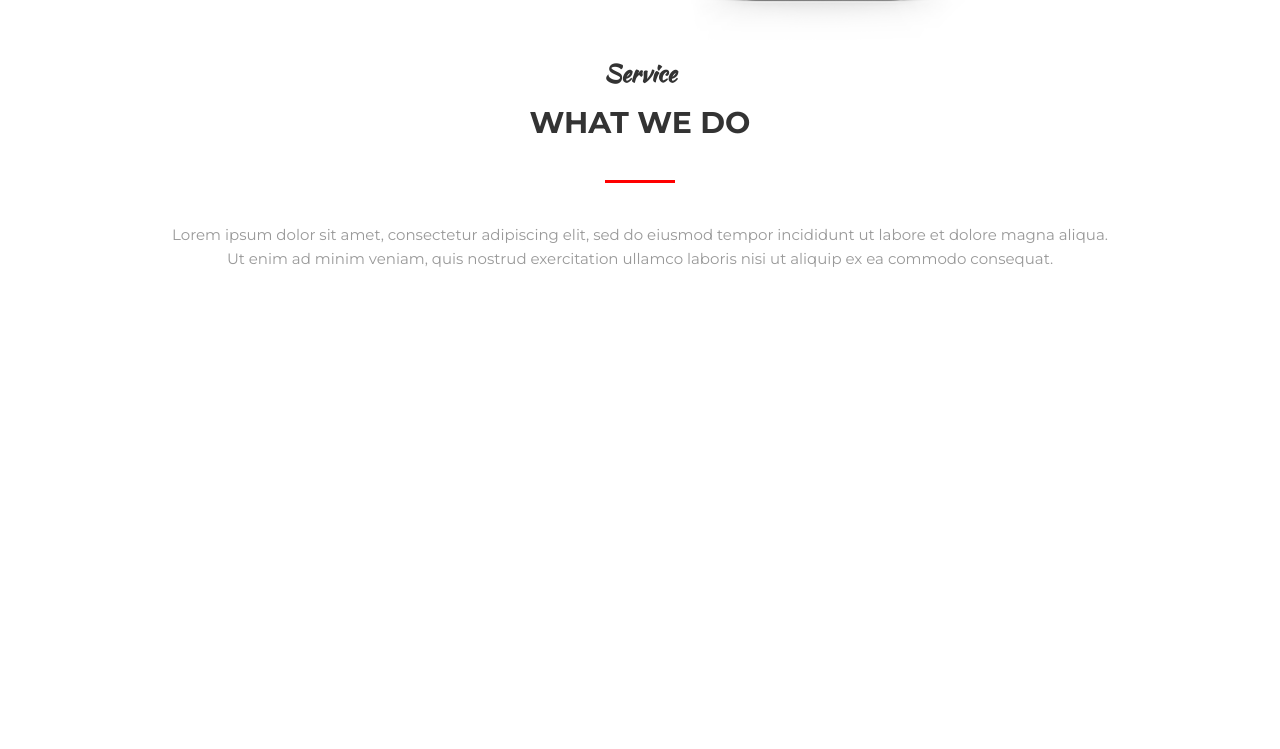
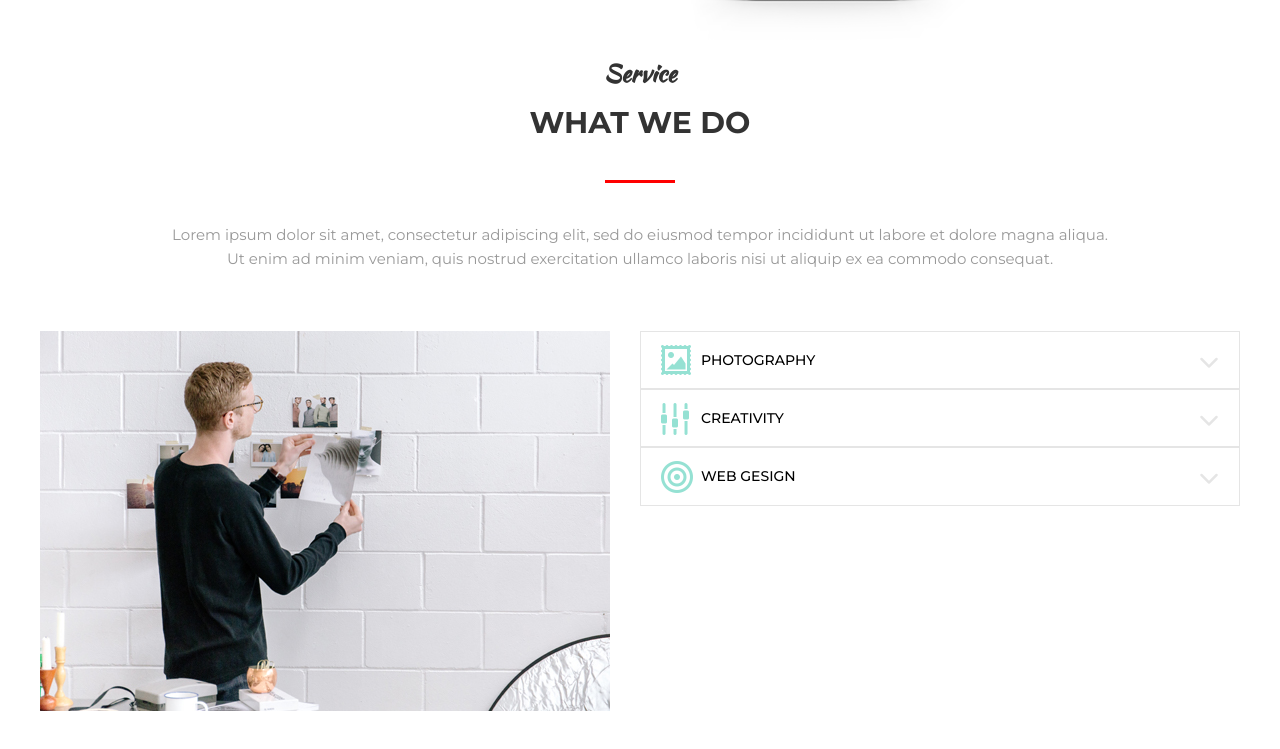
Before and after one commit to Nazar-devop/MoGo, a website: page app/index.html in a window 1280 px wide. Shown: the part 3294-4043 px from the top of the page. Before the commit the page ends 3605 px from the top, so only its background shows below. Drawn offline with nearby package versions, Linux system fonts and the light colour scheme; files that its build step writes are made by us from their sources.

Commit message:
added block service

```diff
--- a/app/index.html
+++ b/app/index.html
@@ -217,6 +217,29 @@
                     </p>
                 </div>
             </div>
+            <div class="service__items">
+                <div class="service__images">
+                    <img src="./images/images/service-items.jpg" alt="">
+                </div>
+                <div class="service__category">
+                    <div class=" box-2">
+                        <img src="./images/images/service-1.png" alt="">
+                        photography
+                        <i class="fas fa-chevron-down"></i>
+                    </div>
+                    <div class=" box-2">
+                        <img src="./images/images/service-2.png" alt="">
+                        creativity
+                        <i class="fas fa-chevron-down"></i>
+                    </div>
+                    <div class=" box-2">
+                        <img src="./images/images/service-3.png" alt="">
+                        web gesign
+                        <i class="fas fa-chevron-down"></i>
+                    </div>
+                </div>
+            </div>
+
     </section>
 
 
--- a/app/scss/style.scss
+++ b/app/scss/style.scss
@@ -350,3 +350,34 @@ a{
     z-index: 2;
 }
 ///////////IPAD-END/////////////
+///////////SERVICE/////////////
+.service__items{
+    display: flex;
+    justify-content: space-between;
+    margin-top: 60px;
+    margin-bottom: 115px;
+}
+.service__category{
+    width: 600px;
+    font-size: 14px;
+    text-transform: uppercase;
+    font-weight: 500;
+}
+.box-2{
+    position: relative;
+    border: 1px solid #e5e5e5;
+    padding: 20px 60px;
+    img{
+        position: absolute;
+        top: 13px;
+        left: 20px;
+    }
+}
+.fa-chevron-down{
+    position: absolute;
+    right: 20px;
+    color: #e5e5e5;
+    font-size: 20px;
+    cursor: pointer;
+}
+///////////SERVICE-END/////////////
```
Also changed, not shown: app/css/style.min.css, app/images/images/service-1.png (added), app/images/images/service-2.png (added), app/images/images/service-3.png (added), app/images/images/service-items.jpg (added).
